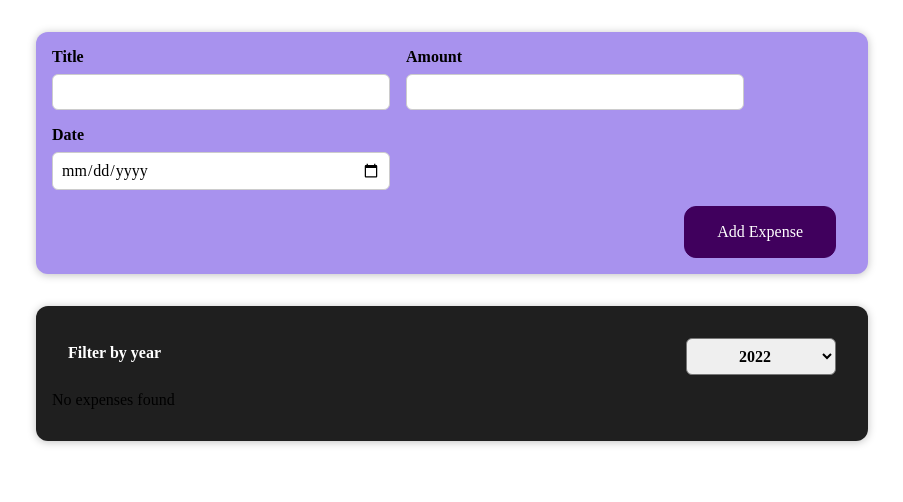
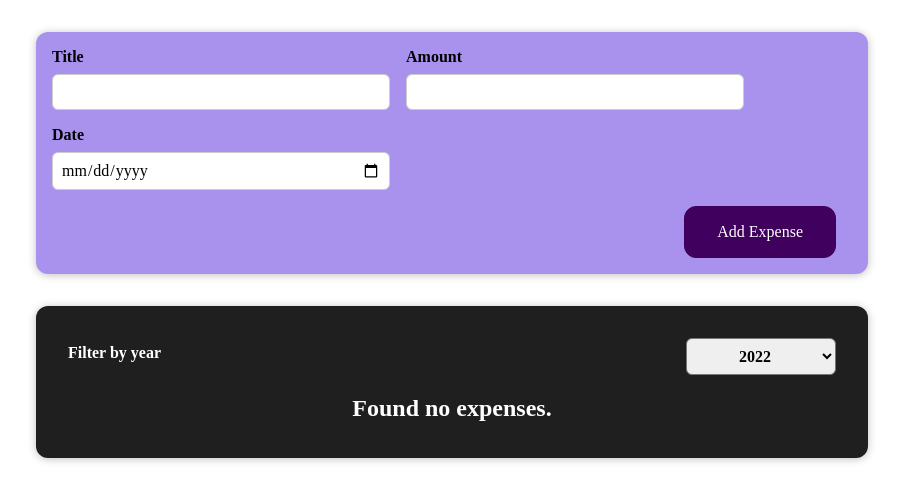
Before and after one commit to Marknjo/react-lab, a React (Create React App) app: page / in a window 1280 px wide. Shown: the top 502 px of the page, without its empty margins (188-1091 px from the left). Built offline with nearby package versions, Linux system fonts and the light colour scheme.

Commit message:
Refactoring single list item to a ExpenseList component

```diff
--- a/src/App/components/Expenses/ExpenseItem.js
+++ b/src/App/components/Expenses/ExpenseItem.js
@@ -4,6 +4,7 @@ import './ExpenseItem.css';
 
 const ExpenseItem = function ({ title, date, amount }) {
   return (
+    <li>
       <Card className="expense-item">
         <ExpenseDate date={date} />
         <div className="expense-item__description">
@@ -11,6 +12,7 @@ const ExpenseItem = function ({ title, date, amount }) {
           <div className="expense-item__price">$ {amount}</div>
         </div>
       </Card>
+    </li>
   );
 };
 
--- /dev/null
+++ b/src/App/components/Expenses/ExpenseList.css
@@ -0,0 +1,9 @@
+.expenses-list {
+  list-style: none;
+  padding: 0;
+}
+
+.expenses-list__fallback {
+  color: white;
+  text-align: center;
+}
--- /dev/null
+++ b/src/App/components/Expenses/ExpenseList.js
@@ -0,0 +1,25 @@
+import ExpenseItem from './ExpenseItem';
+import './ExpenseList.css';
+
+const ExpenseList = function ({ filteredExpenses }) {
+  if (filteredExpenses.length === 0) {
+    return <h2 className="expenses-list__fallback">Found no expenses.</h2>;
+  }
+
+  return (
+    <ul className="expense-list">
+      {filteredExpenses.map(expense => {
+        return (
+          <ExpenseItem
+            key={expense.id}
+            title={expense.title}
+            amount={expense.amount}
+            date={expense.date}
+          />
+        );
+      })}
+    </ul>
+  );
+};
+
+export default ExpenseList;
--- a/src/App/components/Expenses/Expenses.js
+++ b/src/App/components/Expenses/Expenses.js
@@ -1,7 +1,7 @@
 import { useState } from 'react';
 import ExpenseFilter from '../NewExpense/ExpenseFilter';
 import Card from '../UI/Card';
-import ExpenseItem from './ExpenseItem';
+import ExpenseList from './ExpenseList';
 import './Expenses.css';
 
 const Expenses = function ({ items }) {
@@ -15,21 +15,6 @@ const Expenses = function ({ items }) {
     expense => expense.date.getFullYear() === +filteredYear
   );
 
-  let expensesContent = <p>No expenses found</p>;
-
-  if (filteredExpenses.length > 0) {
-    expensesContent = filteredExpenses.map(expense => {
-      return (
-        <ExpenseItem
-          key={expense.id}
-          title={expense.title}
-          amount={expense.amount}
-          date={expense.date}
-        />
-      );
-    });
-  }
-
   return (
     <div>
       <Card className="expenses">
@@ -38,7 +23,7 @@ const Expenses = function ({ items }) {
           onChangeFilter={filterChangeHandler}
         />
 
-        {expensesContent}
+        <ExpenseList filteredExpenses={filteredExpenses} />
       </Card>
     </div>
   );
```
Lines whose indentation alone changed are shown as unchanged.
